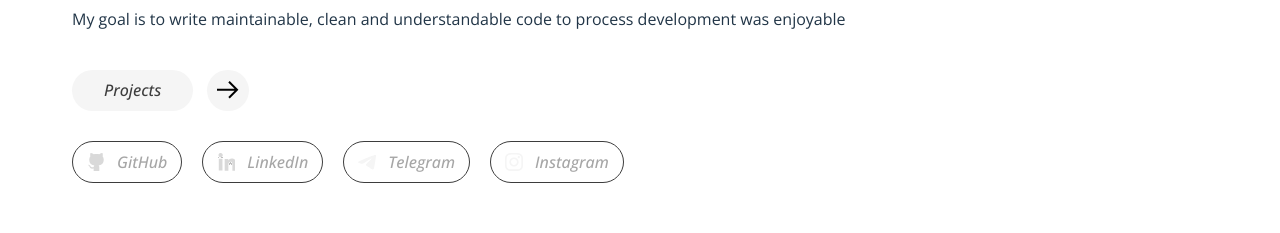
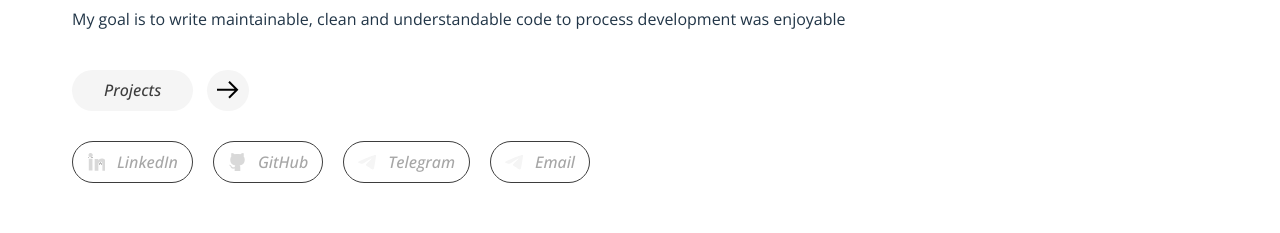
Before and after one commit to vladmirzoev/portfolio-website, a React (Vite) app: page / in a window 1280 px wide. Shown: the part 375-608 px from the top of the page. Built offline with nearby package versions, Linux system fonts and the light colour scheme.

Commit message:
Commit #7
Turned plain code into reusable components;
- links
- all buttons (even arrows)
- double headings

```diff
--- a/src/App.tsx
+++ b/src/App.tsx
@@ -5,7 +5,7 @@ import './App.css'
 import HomeBLock from './components/HomeBlock'
 import About from './components/About'
 import ProjectsBlock from './components/ProjectsBlock'
-import Contacts from './components/Contacts'
+import ContactsBlock from './components/ContactsBlock'
 
 
 function App() {
@@ -18,7 +18,7 @@ function App() {
         <HomeBLock />
         <About />
         <ProjectsBlock />
-        <Contacts />
+        <ContactsBlock />
       </StandardContainer>
 
     </>
--- a/src/components/Button.tsx
+++ b/src/components/Button.tsx
@@ -1,14 +1,21 @@
 import React from "react";
 import '../styles/main.scss';
 
-const Button = ({ text = "", link, icon = '', style }) => {
+interface ButtonProps {
+    text?: string,
+    link?: string,
+    icon?: JSX.Element,
+    style: string
+}
+
+const Button = ({ text = "", link, icon, style } : ButtonProps) => {
     let buttonClass = "btn";
     if (style === "primary") {
         buttonClass += " btn-primary";
     } else {
         buttonClass += " btn-secondary"
     }
-    if (icon !== '' && style === "primary") {
+    if (icon !== undefined && style === "primary") {
         buttonClass += " btn-primary__round"
     }
 
@@ -26,7 +33,7 @@ const Button = ({ text = "", link, icon = '', style }) => {
         <a href={link} className={buttonClass} onClick={handleClick}>
             {icon &&
                 <span className="btn__icon">
-                    <img src={icon} alt="" />
+                    {icon}
                 </span>
             }
             {text &&
--- /dev/null
+++ b/src/components/ButtonArrow.tsx
@@ -0,0 +1,16 @@
+import '../styles/main.scss'
+import ArrowRight from '../assets/icons/Arrow.svg'
+
+const ArrowButton = () => {
+    return (
+
+        <a href='#' className="btn btn-primary btn-primary__round">
+            <span className="btn__icon">
+                <img src={ArrowRight} alt="Go" />
+            </span>
+        </a>
+
+    );
+}
+
+export default ArrowButton;
--- a/src/components/Contacts.tsx
+++ /dev/null
@@ -1,14 +0,0 @@
-import Project from "./Project";
-
-const Contacts = () => {
-    return (
-        <>
-            <section>
-                <h3 className="subtitle">.../Contacts ...</h3>
-
-            </section>
-        </>
-    )
-}
-
-export default Contacts;
--- /dev/null
+++ b/src/components/ContactsBlock.tsx
@@ -0,0 +1,22 @@
+import DoubleHeading from "./DoubleHeading";
+import SocialLinks from "./socialLinks";
+import { contactLinks } from '../utils/links'
+
+const Contacts = () => {
+    return (
+        <>
+            <section>
+                <h3 className="subtitle">.../Contacts ...</h3>
+                <DoubleHeading
+                    firstText="Vlad"
+                    secondText="Mirzoev"
+                />
+                <SocialLinks
+                    links={ contactLinks }
+                />
+            </section>
+        </>
+    )
+}
+
+export default Contacts;
--- /dev/null
+++ b/src/components/DoubleHeading.tsx
@@ -0,0 +1,33 @@
+import React from "react";
+
+
+interface DoubleHeadingProps {
+    firstText: string;
+    secondText: string;
+}
+
+const DoubleHeading = ( { firstText, secondText } : DoubleHeadingProps ) => {
+    const containerStyle: React.CSSProperties = {
+        display: "flex",
+        flexDirection: "column",
+        margin: "30px 0",
+    };
+
+    const firstHeadingStyle: React.CSSProperties = {
+        margin: "0",
+    };
+
+    const secondHeadingStyle: React.CSSProperties = {
+        margin: "0",
+        textAlign: "end",
+    };
+
+    return (
+        <div style={containerStyle}>
+        <h1 style={firstHeadingStyle}>{firstText}</h1>
+        <h1 style={secondHeadingStyle}>{secondText}</h1>
+        </div>
+    );
+};
+
+export default DoubleHeading;
--- a/src/components/HomeBlock.tsx
+++ b/src/components/HomeBlock.tsx
@@ -5,15 +5,23 @@ import GitHub from '../assets/icons/gitHub.svg';
 import Instagram from '../assets/icons/instagram.svg';
 import ArrowRight from '../assets/icons/Arrow.svg';
 import Button from './Button';
+import DoubleHeading from './DoubleHeading';
+import SocialLinks from './socialLinks';
+import { contactLinks } from '../utils/links'
+import ButtonArrow from './ButtonArrow'
 
 const HomeBLock = () => {
     return (
         <>
             <section className="home">
-                <div className="home-title">
+                {/* <div className="home-title">
                     <h1 className='home-title__heading'>Front-end</h1>
                     <h1 className='home-title__heading'>Developer</h1>
-                </div>
+                </div> */}
+                <DoubleHeading
+                    firstText='Front-end'
+                    secondText='Developer'
+                />
                 <div className="home-description">
                     <p>My goal is to write maintainable, clean and understandable code to process development was enjoyable</p>
                     <div className="home-description__buttons">
@@ -22,15 +30,17 @@ const HomeBLock = () => {
                             style="primary"
                             link='#'
                         />
-                        <Button
-                            style="primary"
-                            link="#"
-                            icon={ArrowRight}
-                        />
+                        <ButtonArrow />
+
                     </div>
                 </div>
 
-                <div className="home-links">
+                {/* LINKS */}
+                <SocialLinks
+                    links={contactLinks}
+                />
+
+                {/* <div className="home-links">
                     <Button
                         text='GitHub'
                         style='secondary'
@@ -55,7 +65,7 @@ const HomeBLock = () => {
                         link='#'
                         icon={Instagram}
                     />
-                </div>
+                </div> */}
 
             </section>
         </>
--- a/src/components/Project.tsx
+++ b/src/components/Project.tsx
@@ -1,6 +1,5 @@
 import Card from "./Card";
-import Button from "./Button";
-import ArrowRight from "../assets/icons/Arrow.svg"
+import ButtonArrow from './ButtonArrow';
 import "../styles/project.scss";
 
 type ProjectProps = {
@@ -27,12 +26,7 @@ const Project = ({
                         <span className="dash">—</span>
                         {descriptionText}
                     </figcaption>
-                    {/* <h3>{heading}</h3> */}
-                    <Button
-                        style="primary"
-                        link="#"
-                        icon={ArrowRight}
-                    />
+                    <ButtonArrow />
                 </div>
 
             </a>
--- /dev/null
+++ b/src/components/socialLinks.tsx
@@ -0,0 +1,32 @@
+import React from "react";
+import Button from "./Button";
+import '../styles/socialLinks.scss';
+
+interface Link {
+    platform?: string; // Platform name
+    url?: string; // URL
+    icon?: JSX.Element; // Optional icon
+  }
+
+interface SocialLinksProps {
+    links: Link[]; // Array of link objects
+};
+
+const SocialLinks = ( { links } : SocialLinksProps ) => {
+    return (
+        <div className="links-container">
+            {links.map((link) => (
+                <Button
+                    key={link.platform}
+                    text={link.platform}
+                    style="secondary"
+                    link={link.url}
+                    icon={link.icon}
+                />
+
+            ))}
+        </div>
+    );
+};
+
+export default SocialLinks;
--- a/src/index.scss
+++ b/src/index.scss
@@ -17,11 +17,12 @@
 
 a {
   font-weight: 500;
+  color: $main-white;
   // color: #64ff7e;
   text-decoration: inherit;
 }
 a:hover {
-  color: $main-light-grey;
+  color: #333999;
 }
 
 body {
--- /dev/null
+++ b/src/styles/socialLinks.scss
@@ -0,0 +1,9 @@
+.links-container {
+    display: flex;
+    flex-direction: row;
+    flex-wrap: wrap;
+    align-content: center;
+    justify-content: flex-start;
+    align-items: center;
+    gap: 20px;
+}
--- /dev/null
+++ b/src/utils/links.tsx
@@ -0,0 +1,10 @@
+import LinkedInIcon from "../assets/icons/linkedin.svg"
+import GitHubIcon from "../assets/icons/gitHub.svg";
+import TelegramIcon from "../assets/icons/telegram.svg";
+
+export const contactLinks = [
+  { platform: "LinkedIn", url: "https://www.linkedin.com/in/vladmirzoev/", icon: <img src={LinkedInIcon} alt="LinkedIn" /> },
+  { platform: "GitHub", url: "https://github.com/vladmirzoev", icon: <img src={GitHubIcon} alt="GitHub" /> },
+  { platform: "Telegram", url: "https://t.me/vmmirzoev", icon: <img src={TelegramIcon} alt="Telegram" /> },
+  { platform: "Email", url: "mailto:vladmirzoyev@gmail.com", icon: <img src={TelegramIcon} alt="Telegram" /> },
+];
```
